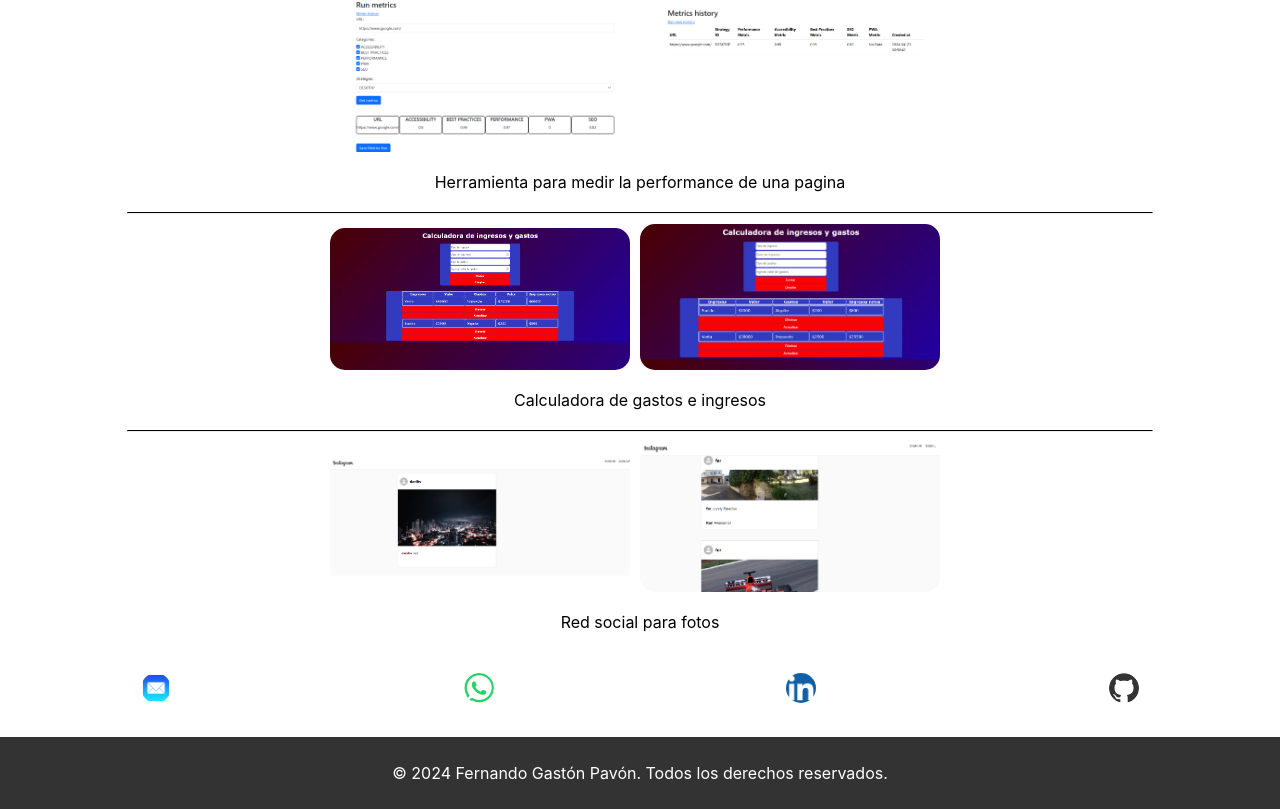
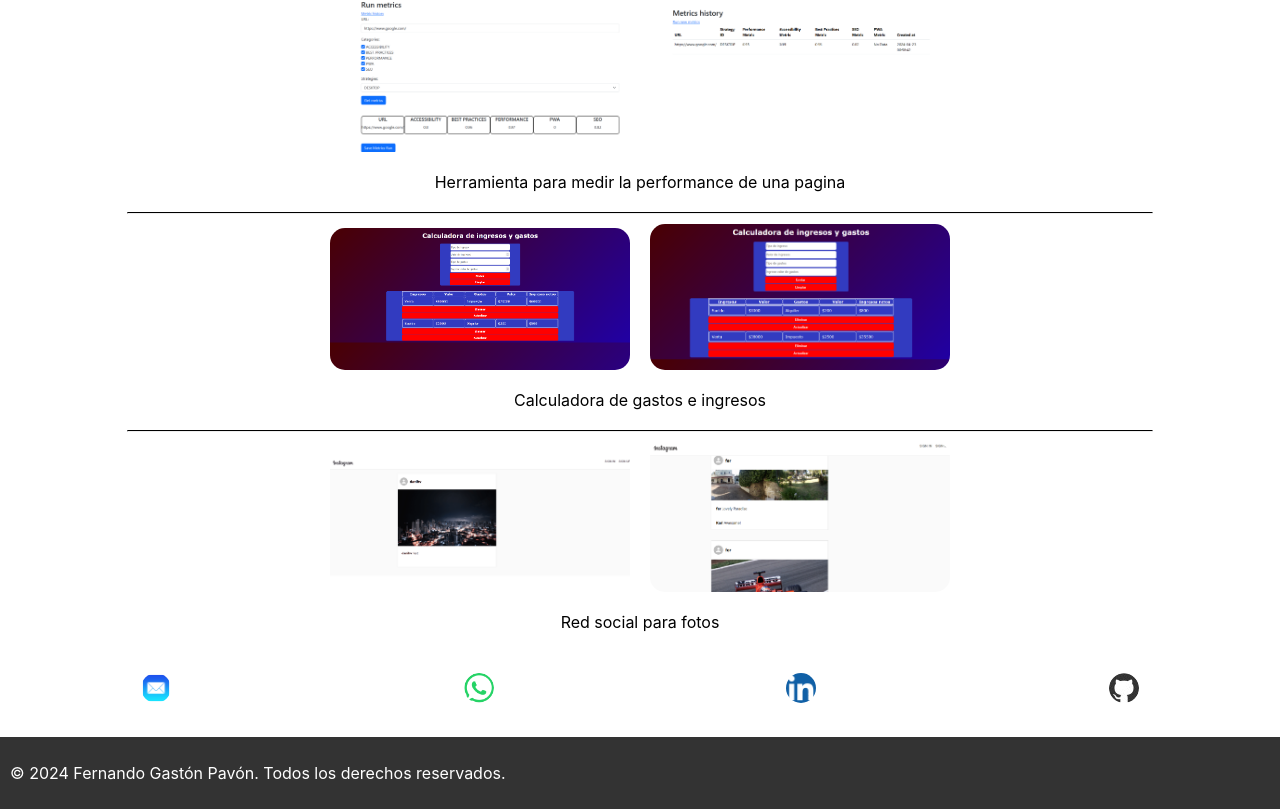
Before and after one commit to Ferdinand77Raw/my-resume, a React (Create React App) app: page / in a window 1280 px wide. Shown: the part 2905-3714 px from the top of the page. Built offline with nearby package versions, Linux system fonts and the light colour scheme.

Commit message:
Se soluciono un bug con las imagenes de los canales de contacto.

```diff
--- a/src/components/Footer.js
+++ b/src/components/Footer.js
@@ -10,6 +10,8 @@ function FooterComponent() {
   const { texts, language } = useLanguage(); // Obtener el idioma del contexto
 
   const FooterBottom = styled('footer')({
+    display: 'flex',
+    flexDirection: 'row',
     marginTop: '20px', // Espacio entre el contenido y el pie de página
     padding: '10px',
     backgroundColor: '#333', // Puedes ajustar el color de fondo según tus preferencias
@@ -40,8 +42,10 @@ function FooterComponent() {
 
   const ContactButtonsContainer = styled('div')({
     display: 'flex',
+    flexDirection: 'row', // Cambia a una columna en pantallas pequeñas
     gap: '10px', // Espacio entre los botones
-    marginBottom: '10px'
+    marginBottom: '10px',
+    textAlign: 'center',
   });
 
   const TransparentButton = styled('button')({
@@ -64,9 +68,8 @@ function FooterComponent() {
     maxWidth: '30px',
     borderRadius: '15px',
     '@media screen and (max-width: 768px)': {
-      maxWidth: '200px',
-      flexDirection: 'column',
-      textAlign: 'center',
+      maxWidth: '20px', // Ajusta el tamaño de los íconos para pantallas más pequeñas
+      marginBottom: '5px' // Ajusta el espacio entre los íconos para pantallas más pequeñas
     },
   });
 
--- a/src/components/Projects.js
+++ b/src/components/Projects.js
@@ -36,7 +36,7 @@ const Hr = styled('hr')({
 
 const ImageLink = styled('a')({
   maxWidth: '300px',
-  marginRight: '10px',
+  margin: '10px',
   borderRadius: '15px',
 });
 
@@ -52,7 +52,6 @@ const Image = styled('img')({
 
 const ImageContainer = styled('div')({
   display: 'flex',
-  padding: 5,
   justifyContent: 'center',
   alignItems: 'center',
   gap: '20px',
--- a/src/components/SkillsSector.js
+++ b/src/components/SkillsSector.js
@@ -24,23 +24,25 @@ function SkillsSector()
         padding: 0,
         margin: 0,
         textAlign: 'left',
-        marginRight: '50px', // Ajusta según sea necesario
+        marginRight: '50px',
         '@media (max-width: 768px)': {
-          marginRight: '0', // Reduce el margen en pantallas pequeñas
+          marginRight: '0',
         },
       });
 
       const SkillsListItem = styled('li')({
-        marginBottom: '5px', // Ajusta según sea necesario
+        marginBottom: '5px',
         '@media (max-width: 768px)': {
-          marginBottom: '10px', // Ajusta el margen inferior en pantallas pequeñas
+          marginBottom: '10px',
+          fontSize: '10px',
+          textAlign: 'center'
         },
       });
 
       const Image = styled('img')({
         width: '70%',
         '@media (max-width: 768px)': {
-          width: '100%', // Hace que la imagen ocupe todo el ancho en pantallas pequeñas
+          width: '100%',
         },
       });
 
```
